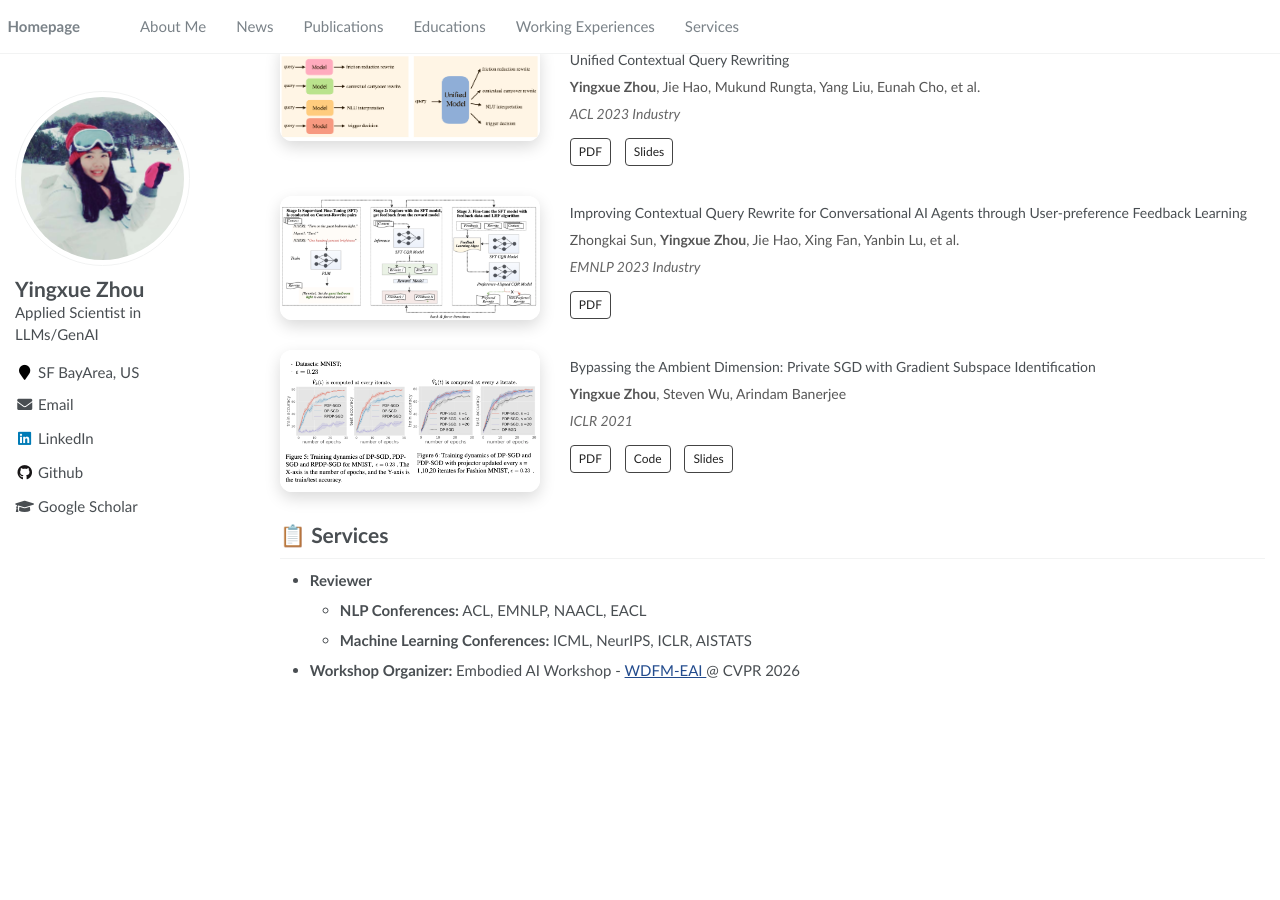
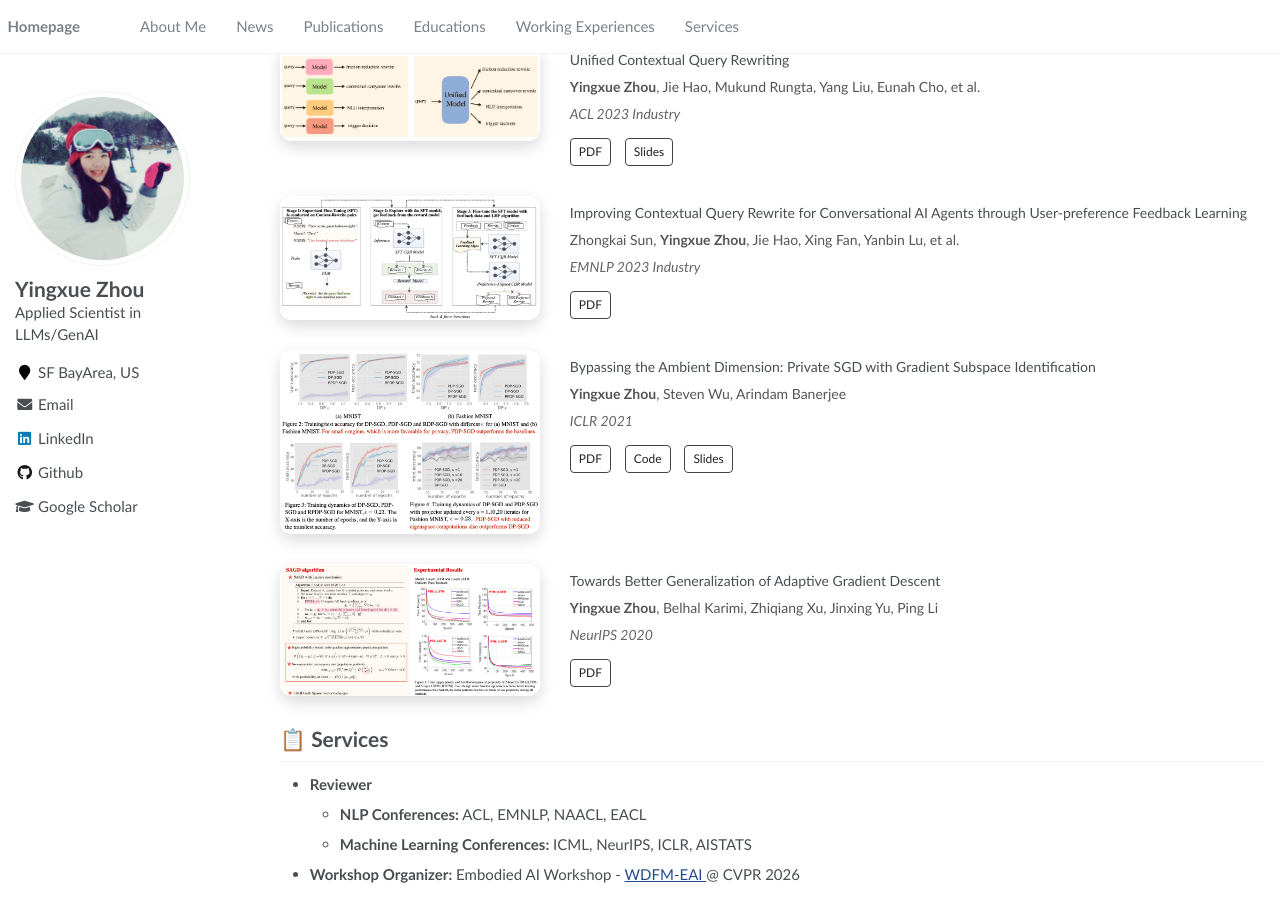
Before and after one commit to yzhou0877/yzhou0877.github.io, a Jekyll site: the page built from _pages/about.md, in a window 1280 px wide and 900 px high, scrolled down 874 px. Built offline with Jekyll 4.4.1, drawn with Linux system fonts in a browser that asks for light colours; before the commit the page ends 1571 px from its top, so only the background shows below that.

Commit message:
Update about.md

```diff
--- a/_pages/about.md
+++ b/_pages/about.md
@@ -119,7 +119,7 @@ redirect_from:
 
 
 <div class="pub-item">
-  <img src="/images/dpsgd.png" class="pub-img">
+  <img src="/images/dpsgd2.png" class="pub-img">
 
   <div class="pub-content">
     <div class="pub-title">
@@ -142,6 +142,28 @@ redirect_from:
   </div>
 </div>
 
+<div class="pub-item">
+  <img src="/images/sagd.png" class="pub-img">
+
+  <div class="pub-content">
+    <div class="pub-title">
+      Towards Better Generalization of Adaptive Gradient Descent
+    </div>
+
+    <div class="pub-authors">
+      <strong>Yingxue Zhou</strong>, Belhal Karimi, Zhiqiang Xu, Jinxing Yu, Ping Li
+    </div>
+
+    <div class="pub-venue">
+      NeurIPS 2020
+    </div>
+
+    <div class="pub-links">
+      <a href="https://proceedings.neurips.cc/paper_files/paper/2020/file/08fb104b0f2f838f3ce2d2b3741a12c2-Paper.pdf">PDF</a>
+    </div>
+  </div>
+</div>
+
 
 <h1 id="services"> 📋 Services</h1>
 
```
